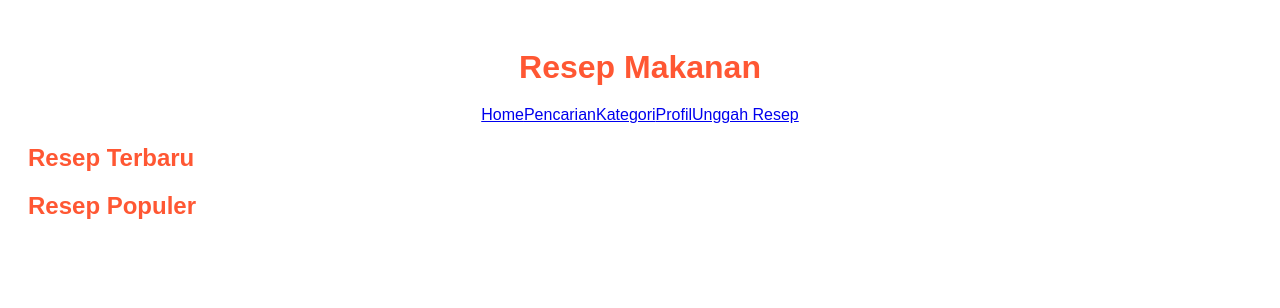
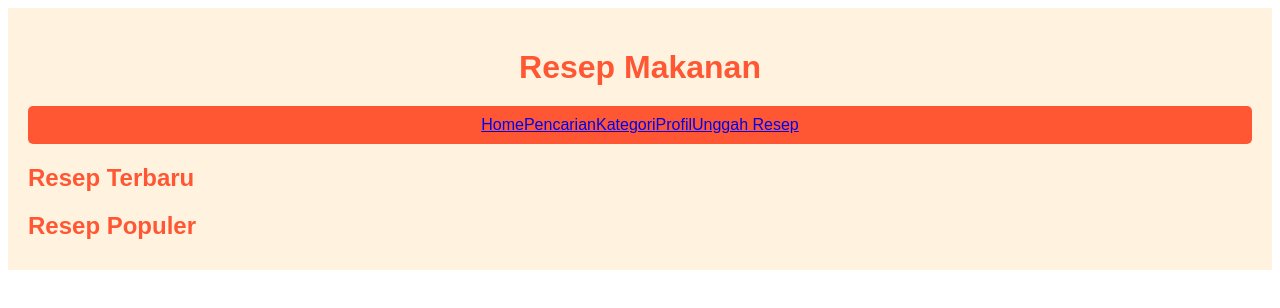
Before and after one commit to BintangGalang/ReeCheff, a Nuxt app: page / in a window 1280 px wide. Shown: the top 308 px of the page. Built offline with nearby package versions, Linux system fonts and the light colour scheme.

Commit message:
Update app.vue

```diff
--- a/app.vue
+++ b/app.vue
@@ -29,6 +29,7 @@ export default {
 div {
   font-family: Arial, sans-serif;
   padding: 20px;
+  background-color: #FFF3E0; /* Warna latar belakang yang lebih lembut */
 }
 
 h1 {
@@ -41,11 +42,14 @@ nav {
   display: flex;
   justify-content: center;
   margin-bottom: 20px;
+  background-color: #FF5733; /* Warna orange untuk latar belakang navigasi */
+  padding: 10px;
+  border-radius: 5px;
 }
 
 nav nuxt-link {
   margin: 0 10px;
-  color: #FF5733; /* Warna orange */
+  color: white; /* Warna putih untuk teks link */
   text-decoration: none;
   font-weight: bold;
 }
```
